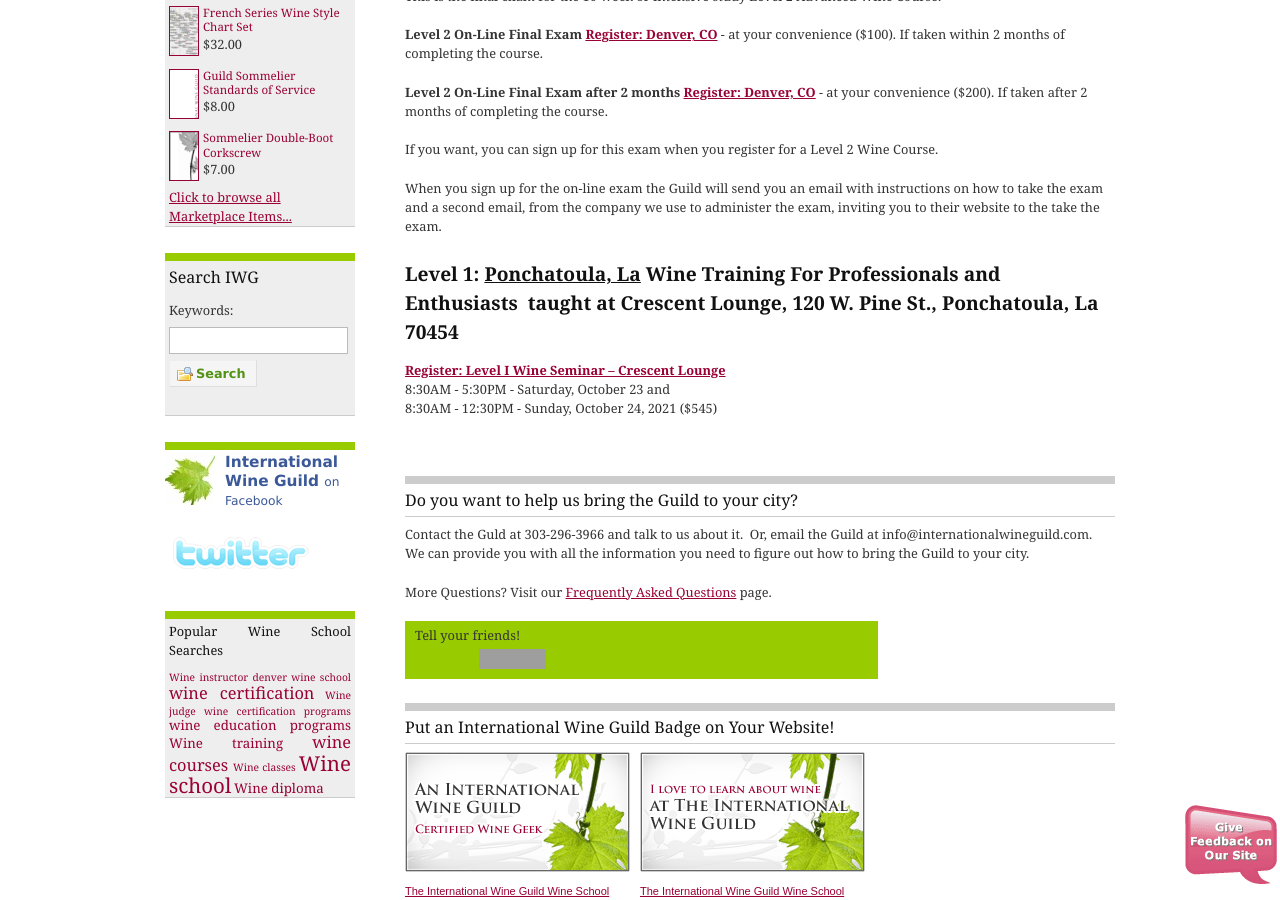
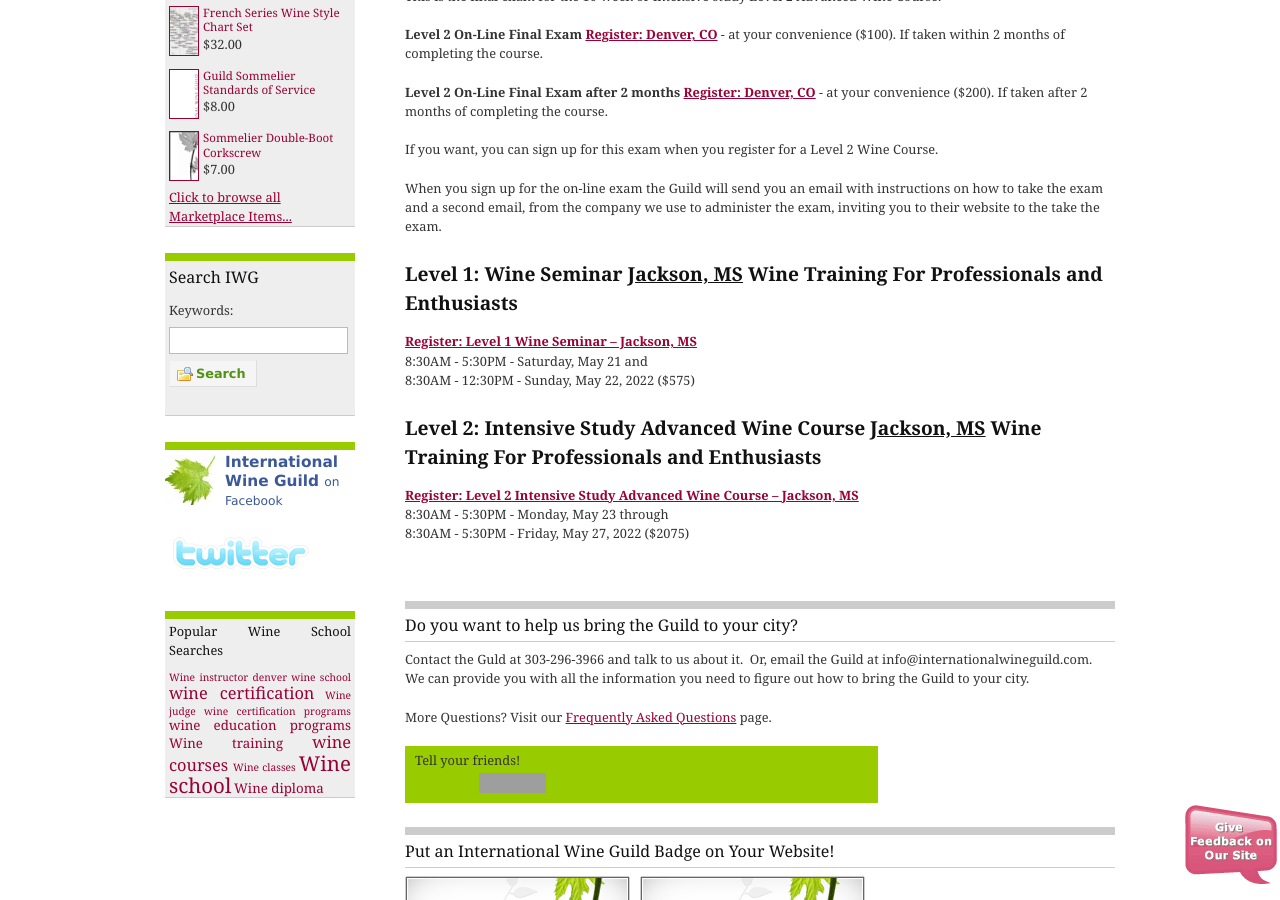
Before and after one commit to CKDev/internationalwineguild.com, a Jekyll site: the page built from virginia-wine-school.html, in a window 1280 px wide and 900 px high, scrolled down 1040 px. Built offline with Jekyll 4.4.1, drawn with Linux system fonts in a browser that asks for light colours; a script that is not in the unit is left out; comment, search, counter and statistics services are not loaded; grey boxes are pictures that could not be loaded.

Commit message:
Update virginia-wine-school.html

```diff
--- a/virginia-wine-school.html
+++ b/virginia-wine-school.html
@@ -42,14 +42,23 @@
   and a second email, from the company we use to administer the exam, inviting you to their website to the take the
   exam.</p>
 
-<h3><strong>Level 1: <u>Ponchatoula, La</u> Wine Training For Professionals and Enthusiasts&nbsp; taught at Crescent Lounge, 120 W. Pine St., Ponchatoula, La 70454&nbsp;</strong></h3>
+<h3><strong>Level 1: Wine Seminar <u>Jackson, MS</u> Wine Training For Professionals and Enthusiasts&nbsp</strong></h3>
 
 <p><a class="ga-track"
-    href="http://ww4.aitsafe.com/cf/add.cfm?userid=6714687&amp;product=Level+1+Wine+Seminar+Crescent+Lounge++-++10/23-24, 2021&amp;price=545&amp;return=www.internationalwineguild.com/texas-wine-school">
-    <strong>Register: Level I Wine Seminar – Crescent Lounge</strong>
+    href="http://ww4.aitsafe.com/cf/add.cfm?userid=6714687&amp;product=Level+1+Wine+Seminar++-++05/21-22, 2022&amp;price=575&amp;return=www.internationalwineguild.com/texas-wine-school">
+    <strong>Register: Level 1 Wine Seminar – Jackson, MS</strong>
   </a><br>
-  8:30AM - 5:30PM - Saturday, October 23 and<br>
-  8:30AM - 12:30PM - Sunday, October 24, 2021 ($545)</p>
+  8:30AM - 5:30PM - Saturday, May 21 and<br>
+  8:30AM - 12:30PM - Sunday, May 22, 2022 ($575)</p>
+
+<h3><strong>Level 2: Intensive Study Advanced Wine Course <u>Jackson, MS</u> Wine Training For Professionals and Enthusiasts&nbsp</strong></h3>
+
+<p><a class="ga-track"
+    href="http://ww4.aitsafe.com/cf/add.cfm?userid=6714687&amp;product=Leve2+1+Wine+Course++-++05/23-27, 2022&amp;price=2075&amp;return=www.internationalwineguild.com/texas-wine-school">
+    <strong>Register: Level 2 Intensive Study Advanced Wine Course – Jackson, MS</strong>
+  </a><br>
+  8:30AM - 5:30PM - Monday, May 23 through<br>
+  8:30AM - 5:30PM - Friday, May 27, 2022 ($2075)</p>
 
 <p>&nbsp;</p>
 <h2>Do you want to help us bring the Guild to your city?</h2>
```
